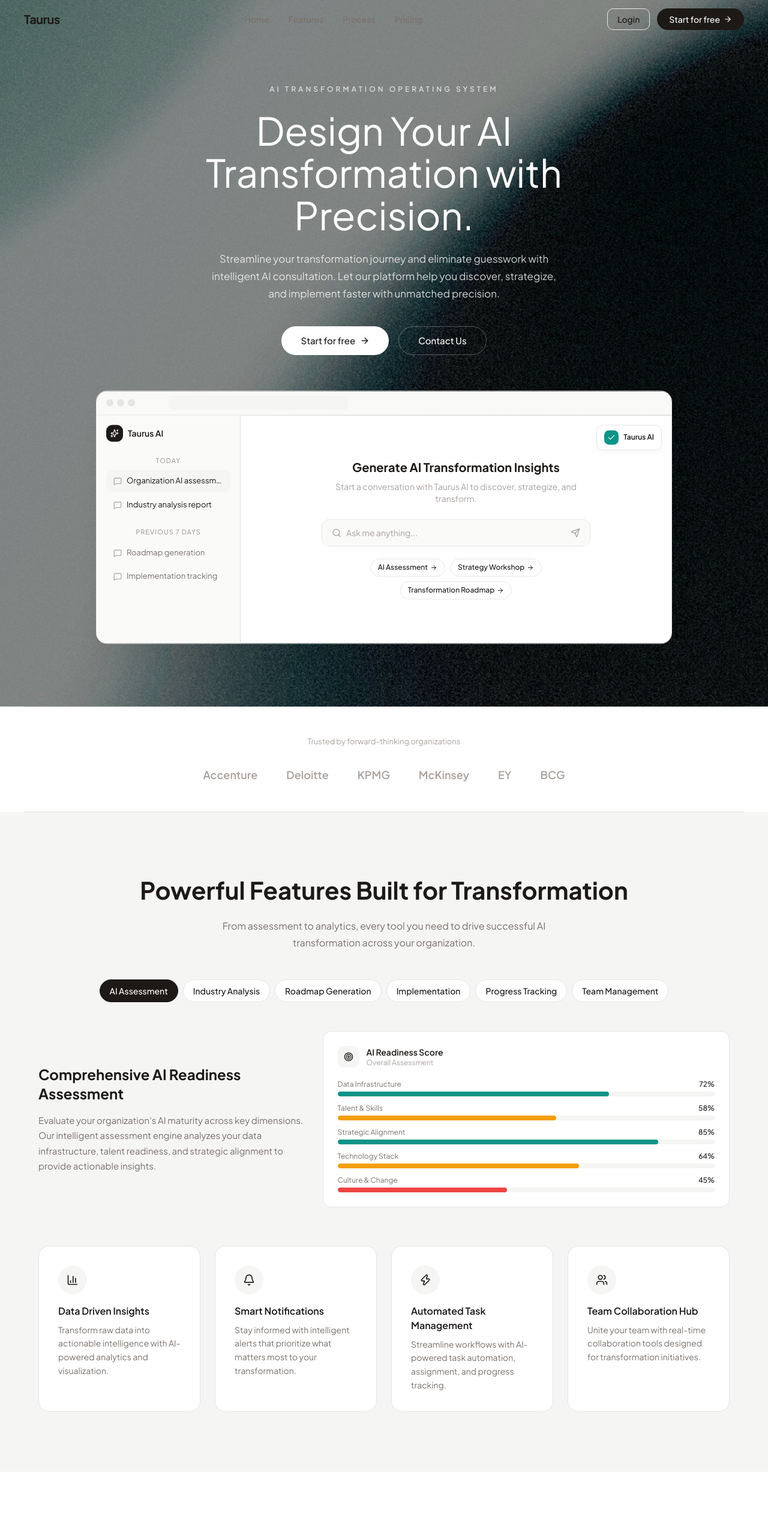
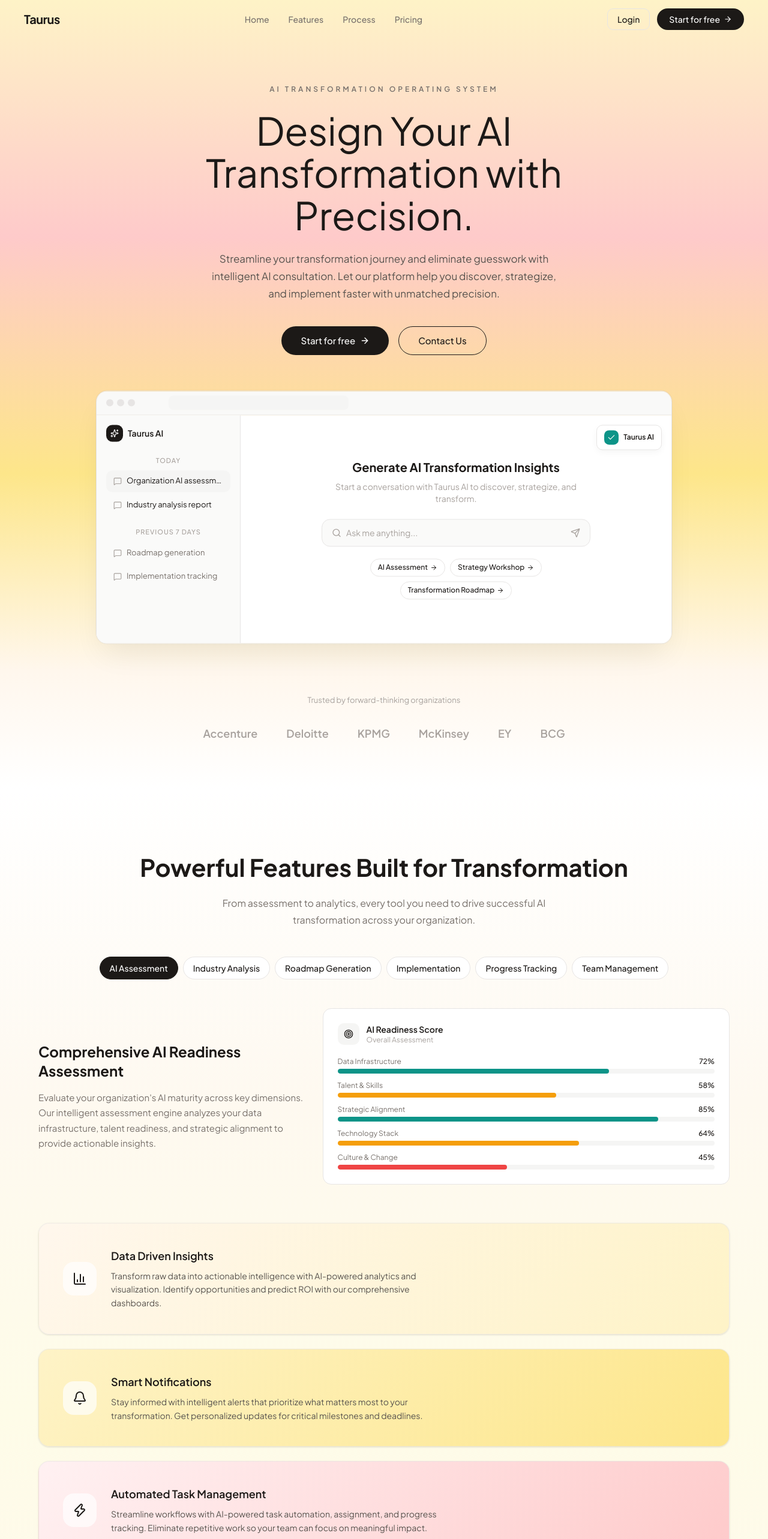
Before and after one commit to dev-pion-ai-labs/taurus-frontend, a Next.js app: page / in a window 1280 px wide. Shown: the top 2566 px of the page at 60% size. Built offline with nearby package versions, Linux system fonts and the light colour scheme.

Commit message:
feat(homepage): replace hero background image with gradient and update color scheme
Remove image-based background and dark overlay, switch to a multi-stop linear gradient. Invert text and button colors for improved contrast on the new background. Adjust section padding for better layout.

```diff
--- a/src/app/page.tsx
+++ b/src/app/page.tsx
@@ -301,16 +301,11 @@ export default function HomePage() {
         id="hero"
         className="relative overflow-hidden"
         style={{
-          backgroundImage: 'url(/hero-bg.jpg)',
-          backgroundSize: 'cover',
-          backgroundPosition: 'center',
-          backgroundRepeat: 'no-repeat',
+          background: 'linear-gradient(180deg, #FEF3C7 0%, #FECACA 30%, #FDE68A 60%, #FFF7ED 85%, #FFFFFF 100%)',
           paddingTop: 140,
-          paddingBottom: 100,
+          paddingBottom: 0,
         }}
       >
-        {/* Dark overlay for readability */}
-        <div className="absolute inset-0 bg-black/40" />
         <div className="relative z-10 max-w-[1200px] mx-auto px-6">
           <motion.div
             className="flex flex-col items-center text-center"
@@ -326,7 +321,7 @@ export default function HomePage() {
               style={{
                 fontSize: 12,
                 letterSpacing: 4,
-                color: 'rgba(255,255,255,0.7)',
+                color: '#78716C',
               }}
             >
               AI Transformation Operating System
@@ -340,7 +335,7 @@ export default function HomePage() {
               style={{
                 fontSize: 'clamp(40px, 5.5vw, 64px)',
                 lineHeight: 1.1,
-                color: '#FFFFFF',
+                color: '#1C1917',
               }}
             >
               Design Your AI Transformation with Precision.
@@ -354,7 +349,7 @@ export default function HomePage() {
               style={{
                 fontSize: 17,
                 fontWeight: 400,
-                color: 'rgba(255,255,255,0.8)',
+                color: '#57534E',
                 lineHeight: 1.7,
               }}
             >
@@ -371,10 +366,10 @@ export default function HomePage() {
             >
               <Link
                 href="/login"
-                className="inline-flex items-center justify-center text-white font-medium rounded-full transition-all hover:-translate-y-0.5 hover:shadow-md"
+                className="inline-flex items-center justify-center font-medium rounded-full transition-all hover:-translate-y-0.5 hover:shadow-md"
                 style={{
-                  backgroundColor: '#FFFFFF',
-                  color: '#1C1917',
+                  backgroundColor: '#1C1917',
+                  color: '#FFFFFF',
                   height: 48,
                   paddingLeft: 32,
                   paddingRight: 32,
@@ -386,10 +381,10 @@ export default function HomePage() {
               </Link>
               <Link
                 href="#contact"
-                className="inline-flex items-center justify-center font-medium rounded-full border transition-all hover:bg-white/10"
+                className="inline-flex items-center justify-center font-medium rounded-full border transition-all hover:bg-white/40"
                 style={{
-                  color: '#FFFFFF',
-                  borderColor: 'rgba(255,255,255,0.3)',
+                  color: '#1C1917',
+                  borderColor: '#1C1917',
                   height: 48,
                   paddingLeft: 32,
                   paddingRight: 32,
@@ -570,19 +565,11 @@ export default function HomePage() {
             </motion.div>
           </motion.div>
         </div>
-      </section>
-
-      {/* ============================================================ */}
-      {/*  SECTION 2: SOCIAL PROOF                                     */}
-      {/* ============================================================ */}
-      <section style={{ backgroundColor: '#FFFFFF' }}>
+
+        {/* Social proof — inside hero gradient */}
         <div
-          className="max-w-[1200px] mx-auto px-6 border-t border-b"
-          style={{
-            paddingTop: 48,
-            paddingBottom: 48,
-            borderColor: '#E7E5E4',
-          }}
+          className="max-w-[1200px] mx-auto px-6"
+          style={{ paddingTop: 80, paddingBottom: 80 }}
         >
           <motion.div
             initial="hidden"
@@ -627,8 +614,9 @@ export default function HomePage() {
       {/* ============================================================ */}
       <section
         id="features"
+        className="relative z-10"
         style={{
-          backgroundColor: '#F5F5F4',
+          background: 'linear-gradient(180deg, #FFFFFF 0%, #FEF9F0 30%, #FEFCE8 60%, #FFF7ED 100%)',
           paddingTop: 100,
           paddingBottom: 100,
         }}
@@ -722,64 +710,70 @@ export default function HomePage() {
               </AnimatePresence>
             </motion.div>
 
-            {/* 2x2 feature cards */}
-            <motion.div
-              variants={staggerContainer}
-              initial="hidden"
-              whileInView="visible"
-              viewport={{ once: true, margin: '-50px' }}
-              className="grid grid-cols-1 sm:grid-cols-2 lg:grid-cols-4 gap-6"
-            >
+            {/* Stacking scroll cards */}
+            <div className="space-y-6 pb-[20vh]">
               {[
                 {
                   icon: BarChart3,
                   title: 'Data Driven Insights',
-                  desc: 'Transform raw data into actionable intelligence with AI-powered analytics and visualization.',
+                  desc: 'Transform raw data into actionable intelligence with AI-powered analytics and visualization. Identify opportunities and predict ROI with our comprehensive dashboards.',
+                  gradient: 'linear-gradient(135deg, #FFF7ED, #FEF3C7)',
                 },
                 {
                   icon: Bell,
                   title: 'Smart Notifications',
-                  desc: 'Stay informed with intelligent alerts that prioritize what matters most to your transformation.',
+                  desc: 'Stay informed with intelligent alerts that prioritize what matters most to your transformation. Get personalized updates for critical milestones and deadlines.',
+                  gradient: 'linear-gradient(135deg, #FEF3C7, #FDE68A)',
                 },
                 {
                   icon: Zap,
                   title: 'Automated Task Management',
-                  desc: 'Streamline workflows with AI-powered task automation, assignment, and progress tracking.',
+                  desc: 'Streamline workflows with AI-powered task automation, assignment, and progress tracking. Eliminate repetitive work so your team can focus on meaningful impact.',
+                  gradient: 'linear-gradient(135deg, #FFF1F2, #FECACA)',
                 },
                 {
                   icon: Users,
                   title: 'Team Collaboration Hub',
-                  desc: 'Unite your team with real-time collaboration tools designed for transformation initiatives.',
+                  desc: 'Unite your team with real-time collaboration tools designed for transformation initiatives. Share insights, assign tasks, and track progress seamlessly.',
+                  gradient: 'linear-gradient(135deg, #FECACA, #FEF3C7)',
                 },
-              ].map((card) => (
+              ].map((card, i) => (
                 <motion.div
                   key={card.title}
-                  variants={fadeUp}
-                  transition={{ duration: 0.5 }}
-                  className="rounded-2xl border p-8 transition-all hover:-translate-y-1 hover:shadow-md"
+                  initial={{ opacity: 0, y: 40 }}
+                  whileInView={{ opacity: 1, y: 0 }}
+                  viewport={{ once: true, margin: '-100px' }}
+                  transition={{ duration: 0.5, delay: i * 0.05 }}
+                  className="sticky rounded-2xl border p-8 md:p-10 shadow-sm"
                   style={{
-                    backgroundColor: '#FFFFFF',
-                    borderColor: '#E7E5E4',
+                    top: `${120 + i * 20}px`,
+                    background: card.gradient,
+                    borderColor: 'rgba(231,229,228,0.6)',
+                    zIndex: i + 1,
                   }}
                 >
-                  <div
-                    className="w-12 h-12 rounded-full flex items-center justify-center mb-4"
-                    style={{ backgroundColor: '#F5F5F4' }}
-                  >
-                    <card.icon className="w-5 h-5" style={{ color: '#1C1917' }} />
+                  <div className="flex flex-col md:flex-row md:items-center gap-6">
+                    <div
+                      className="w-14 h-14 rounded-2xl flex items-center justify-center shrink-0"
+                      style={{ backgroundColor: 'rgba(255,255,255,0.7)' }}
+                    >
+                      <card.icon className="w-6 h-6" style={{ color: '#1C1917' }} />
+                    </div>
+                    <div>
+                      <h4
+                        className="text-lg font-semibold mb-2"
+                        style={{ color: '#1C1917' }}
+                      >
+                        {card.title}
+                      </h4>
+                      <p className="text-sm leading-relaxed max-w-xl" style={{ color: '#57534E' }}>
+                        {card.desc}
+                      </p>
+                    </div>
                   </div>
-                  <h4
-                    className="text-base font-semibold mb-2"
-                    style={{ color: '#1C1917' }}
-                  >
-                    {card.title}
-                  </h4>
-                  <p className="text-sm leading-relaxed" style={{ color: '#78716C' }}>
-                    {card.desc}
-                  </p>
                 </motion.div>
               ))}
-            </motion.div>
+            </div>
           </motion.div>
         </div>
       </section>
@@ -789,8 +783,9 @@ export default function HomePage() {
       {/* ============================================================ */}
       <section
         id="process"
+        className="relative z-10"
         style={{
-          backgroundColor: '#FFFFFF',
+          background: 'linear-gradient(180deg, #FFF7ED 0%, #FFFFFF 40%, #FFF1F2 100%)',
           paddingTop: 100,
           paddingBottom: 100,
         }}
@@ -893,8 +888,9 @@ export default function HomePage() {
       {/* ============================================================ */}
       <section
         id="pricing"
+        className="relative z-10"
         style={{
-          backgroundColor: '#F5F5F4',
+          background: 'linear-gradient(180deg, #FFF1F2 0%, #FEF3C7 40%, #FDE68A 70%, #FECACA 100%)',
           paddingTop: 100,
           paddingBottom: 100,
         }}
@@ -981,8 +977,9 @@ export default function HomePage() {
       {/*  SECTION 6: TESTIMONIALS                                     */}
       {/* ============================================================ */}
       <section
+        className="relative z-10"
         style={{
-          backgroundColor: '#FFFFFF',
+          background: 'linear-gradient(180deg, #FECACA 0%, #FFF7ED 30%, #FFFFFF 100%)',
           paddingTop: 100,
           paddingBottom: 100,
         }}
@@ -1106,8 +1103,9 @@ export default function HomePage() {
       {/*  SECTION 7: CTA BANNER                                       */}
       {/* ============================================================ */}
       <section
+        className="relative z-10"
         style={{
-          backgroundColor: '#FFFFFF',
+          background: 'linear-gradient(180deg, #FFFFFF 0%, #FEF9F0 100%)',
           paddingTop: 0,
           paddingBottom: 100,
         }}
@@ -1125,7 +1123,7 @@ export default function HomePage() {
               className="rounded-3xl p-10 md:p-16 text-center"
               style={{
                 background:
-                  'linear-gradient(135deg, #F5F5F4, #E7E5E4, #D6D3D1)',
+                  'linear-gradient(135deg, #FEF3C7, #FECACA, #FDE68A)',
               }}
             >
               <h2
@@ -1184,8 +1182,9 @@ export default function HomePage() {
       {/*  SECTION 8: FOOTER                                           */}
       {/* ============================================================ */}
       <footer
+        className="relative z-10"
         style={{
-          backgroundColor: '#FFFFFF',
+          background: 'linear-gradient(180deg, #FEF9F0 0%, #FFFFFF 30%, #FFFFFF 100%)',
           paddingTop: 64,
           paddingBottom: 48,
         }}
```
Also changed, not shown: public/hero-bg.jpg.
